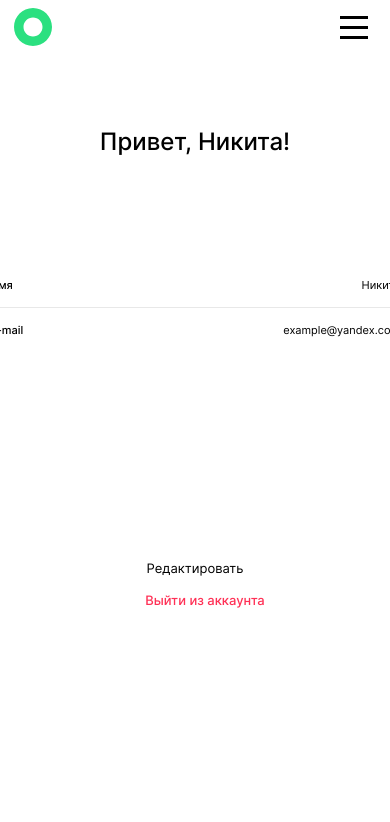
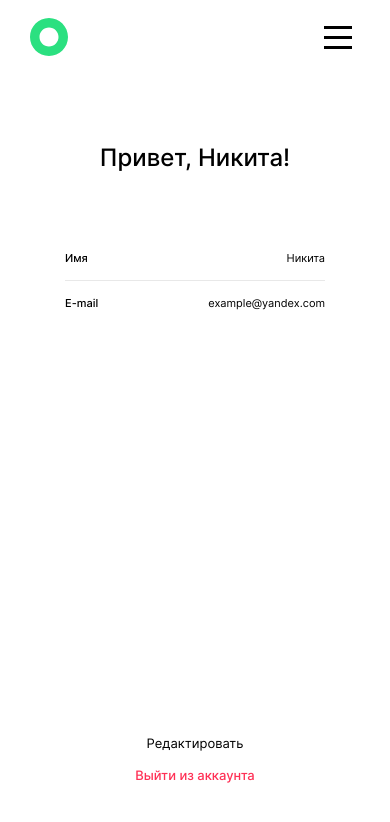
Before and after one commit to NikitKhom/movies-explorer-frontend, a React (Create React App) app: page /profile in a window 390 px wide. Shown: the top 822 px of the page. Built offline with nearby package versions, Linux system fonts and the light colour scheme.

Commit message:
features/сделать profile адаптивным

```diff
--- a/src/components/Header/Header.css
+++ b/src/components/Header/Header.css
@@ -1,5 +1,5 @@
 .header {
-    padding: 7px 70px;
+    padding: 15px 70px;
     display: flex;
     justify-content: space-between;
     align-items: center;
@@ -46,7 +46,7 @@
 
 @media (max-width: 800px) {
     .header {
-        padding: 7px 30px;
+        padding: 15px 30px;
     }
 
     .header__menu-content {
@@ -106,6 +106,6 @@
     }
 
     .header {
-        padding: 5px 14px;
+        padding: 15 px 14px;
     }
 }
--- a/src/components/Profile/Profile.css
+++ b/src/components/Profile/Profile.css
@@ -15,8 +15,6 @@
     font-size: 11px;
     margin: 0 auto;
 }
-
-
 
 .profile__form {
     height: 298px;
@@ -55,7 +53,7 @@
 }
 
 .profile__submit-btn {
-    width: 410px;
+    width: 150px;
     font-size: 13px;
     font-weight: 400;
     background: transparent;
@@ -70,7 +68,36 @@
     text-align: center;
     font-size: 13px;
     font-weight: 500;
-    width: 410px;
+    width: 150px;
     margin: 16px auto 0;
     text-decoration: none;
 }
+
+@media (max-width: 800px) {
+    .profile {
+        margin: 239px 0 269px;
+    }
+
+    .profile__welcome {
+        margin: 0 0 96px;
+    }
+}
+
+@media (max-width: 500px) {
+    .profile {
+        margin: 70px 30px 40px;
+    }
+
+    .profile__welcome {
+        margin: 0 0 80px;
+    }
+
+    .profile__form {
+        height: calc(100vh - 325px);
+        max-height: 500px;
+    }
+
+    .profile__fieldset {
+        width: 260px;
+    }
+}
```
